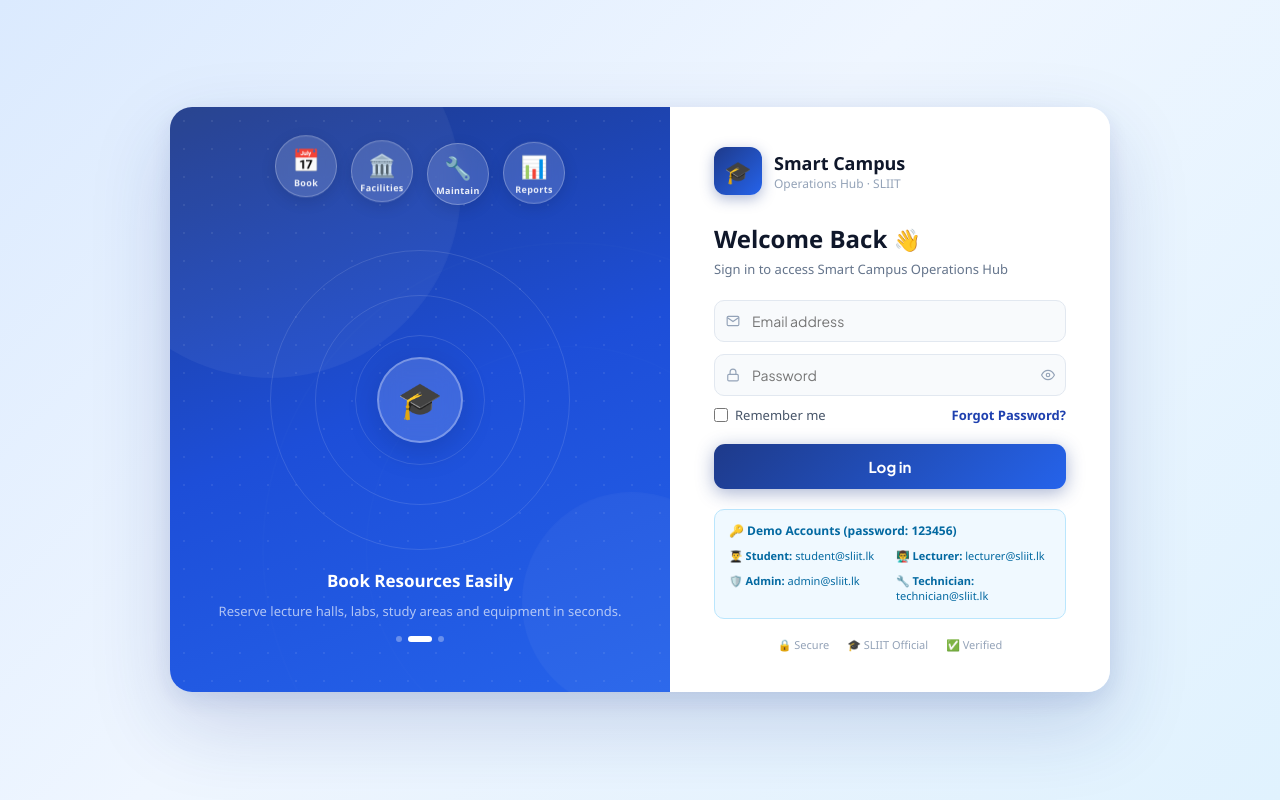
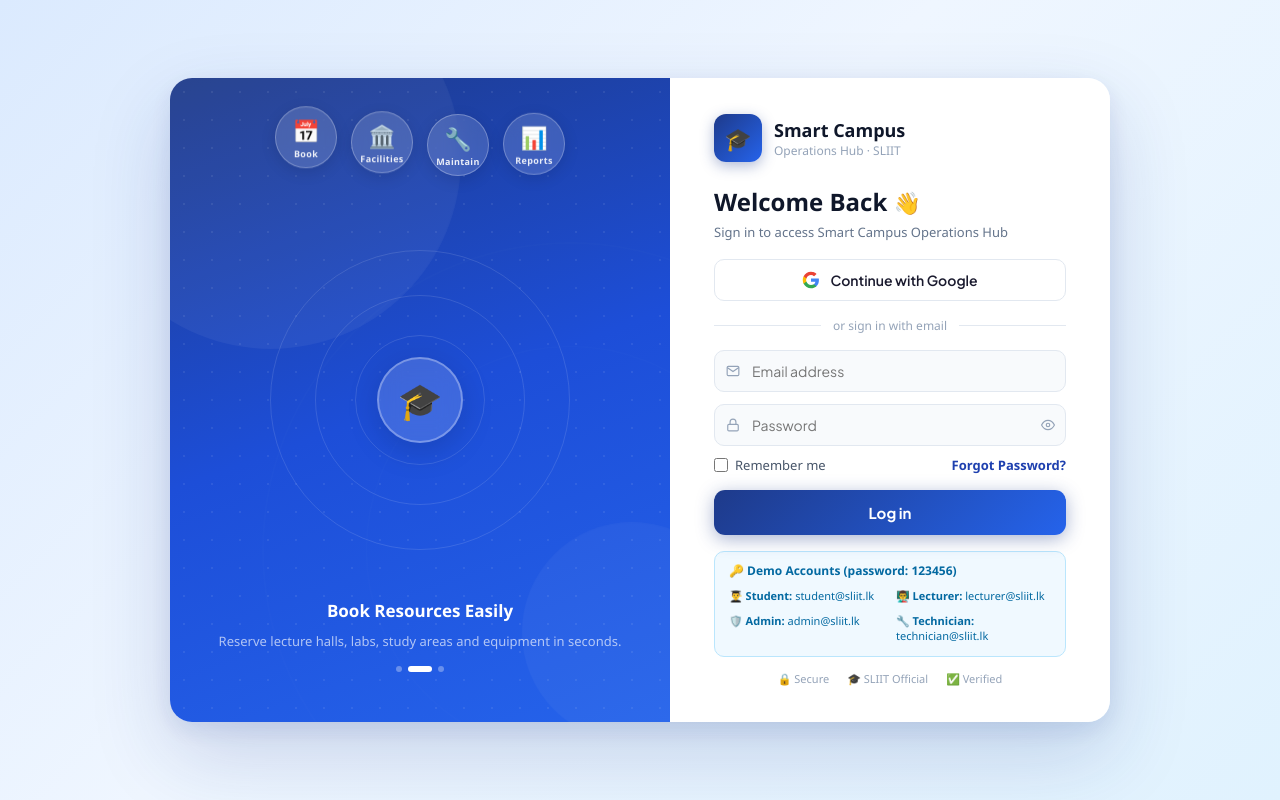
Before and after one commit to chathumi-Gimali/PAF-Y3S2-Smart_Campus_Project, a React (Vite) app in the folder Booking-Frontend/: page / in a window 1280 px wide. Built offline with nearby package versions, Linux system fonts and the light colour scheme.

Commit message:
feat: add Google OAuth login button to login page

```diff
--- a/Booking-Frontend/src/pages/Login.jsx
+++ b/Booking-Frontend/src/pages/Login.jsx
@@ -16,7 +16,6 @@
     { title: "Track & Manage Incidents", desc: "Report and track maintenance issues with real-time status updates." },
   ];
 
-  // Demo accounts for each role
   const ACCOUNTS = {
     "student@sliit.lk":     { password: "123456", role: "STUDENT",    name: "John Student" },
     "lecturer@sliit.lk":    { password: "123456", role: "LECTURER",   name: "Dr. Smith" },
@@ -79,6 +78,10 @@
     }, 800);
   };
 
+  const handleGoogleLogin = () => {
+    window.location.href = "http://localhost:8081/oauth2/authorization/google";
+  };
+
   return (
     <div style={s.page}>
       <style>{`
@@ -102,6 +105,8 @@
         .sc-btn:disabled { opacity:0.7; cursor:not-allowed; }
         .sc-dot { cursor:pointer; }
         .check-anim { animation:checkPop 0.3s cubic-bezier(0.34,1.56,0.64,1) both; }
+        .google-btn { transition:all 0.2s ease !important; }
+        .google-btn:hover { transform:translateY(-1px) !important; box-shadow:0 4px 16px rgba(0,0,0,0.12) !important; border-color:#c5d2f6 !important; }
       `}</style>
 
       <div style={s.pageBg} />
@@ -118,19 +123,16 @@
           <div style={{ position:"absolute", width:220, height:220, borderRadius:"50%", background:"rgba(255,255,255,0.04)", bottom:-30, right:-60, animation:"orbDrift 10s ease-in-out infinite reverse" }} />
           <div style={{ position:"absolute", inset:0, backgroundImage:"radial-gradient(rgba(255,255,255,0.08) 1px, transparent 1px)", backgroundSize:"28px 28px", zIndex:0 }} />
 
-          {/* Rings */}
           {[300,210,130].map(size => (
             <div key={size} style={{ position:"absolute", width:size, height:size, borderRadius:"50%", border:"1px solid rgba(255,255,255,0.12)", top:"50%", left:"50%", transform:"translate(-50%,-50%)" }} />
           ))}
           <div style={{ position:"absolute", width:300, height:300, borderRadius:"50%", border:"1.5px solid rgba(255,255,255,0.15)", top:"50%", left:"50%", transform:"translate(-50%,-50%)", animation:"ripple 3.5s ease-out infinite" }} />
           <div style={{ position:"absolute", width:300, height:300, borderRadius:"50%", border:"1.5px solid rgba(255,255,255,0.08)", top:"50%", left:"50%", transform:"translate(-50%,-50%)", animation:"ripple 3.5s ease-out 1.4s infinite" }} />
 
-          {/* Center badge */}
           <div style={{ position:"absolute", top:"50%", left:"50%", transform:"translate(-50%,-50%)", width:86, height:86, borderRadius:"50%", background:"rgba(255,255,255,0.15)", border:"2px solid rgba(255,255,255,0.3)", backdropFilter:"blur(12px)", display:"flex", alignItems:"center", justifyContent:"center", zIndex:3, boxShadow:"0 8px 32px rgba(0,0,0,0.15)" }}>
             <span style={{ fontSize:36 }}>🎓</span>
           </div>
 
-          {/* Top bubbles */}
           <div style={{ display:"flex", gap:14, justifyContent:"center", zIndex:4, position:"relative", width:"100%", paddingTop:8 }}>
             {[{emoji:"📅",label:"Book"},{emoji:"🏛️",label:"Facilities"},{emoji:"🔧",label:"Maintain"},{emoji:"📊",label:"Reports"}].map((b,i) => (
               <div key={i} style={{ width:62, height:62, borderRadius:"50%", background:"rgba(255,255,255,0.15)", border:"1.5px solid rgba(255,255,255,0.28)", backdropFilter:"blur(10px)", display:"flex", flexDirection:"column", alignItems:"center", justifyContent:"center", gap:2, animation:`iconBob ${3.8+i*0.5}s ease-in-out infinite`, animationDelay:`${i*0.3}s`, boxShadow:"0 4px 16px rgba(0,0,0,0.12)" }}>
@@ -142,7 +144,6 @@
 
           <div style={{ flex:1 }} />
 
-          {/* Slide text */}
           <div style={{ width:"100%", zIndex:3, position:"relative", paddingBottom:8 }}>
             <div key={slide} style={{ textAlign:"center", padding:"0 20px", marginBottom:14, animation:"textFade 0.4s ease both" }}>
               <h2 style={{ fontSize:17, fontWeight:800, color:"#fff", marginBottom:7, lineHeight:1.4 }}>{slides[slide].title}</h2>
@@ -159,7 +160,7 @@
         {/* ══ RIGHT PANEL ══ */}
         <div style={s.formSide}>
           {/* Logo */}
-          <div style={{ display:"flex", alignItems:"center", gap:12, marginBottom:28 }}>
+          <div style={{ display:"flex", alignItems:"center", gap:12, marginBottom:24 }}>
             <div style={{ width:48, height:48, borderRadius:12, background:"linear-gradient(135deg,#1e3a8a,#2563eb)", display:"flex", alignItems:"center", justifyContent:"center", fontSize:22, boxShadow:"0 4px 14px rgba(30,58,138,0.35)" }}>🎓</div>
             <div>
               <div style={{ fontWeight:800, fontSize:18, color:"#0f172a" }}>Smart Campus</div>
@@ -173,6 +174,28 @@
           {serverError && (
             <div style={{ ...s.errBox, animation:"shake 0.4s ease" }}>⚠ {serverError}</div>
           )}
+
+          {/* ✅ Google OAuth Button */}
+          <button
+            className="google-btn"
+            onClick={handleGoogleLogin}
+            style={s.googleBtn}
+          >
+            <svg width="18" height="18" viewBox="0 0 24 24" style={{ flexShrink:0 }}>
+              <path fill="#4285F4" d="M22.56 12.25c0-.78-.07-1.53-.2-2.25H12v4.26h5.92c-.26 1.37-1.04 2.53-2.21 3.31v2.77h3.57c2.08-1.92 3.28-4.74 3.28-8.09z"/>
+              <path fill="#34A853" d="M12 23c2.97 0 5.46-.98 7.28-2.66l-3.57-2.77c-.98.66-2.23 1.06-3.71 1.06-2.86 0-5.29-1.93-6.16-4.53H2.18v2.84C3.99 20.53 7.7 23 12 23z"/>
+              <path fill="#FBBC05" d="M5.84 14.09c-.22-.66-.35-1.36-.35-2.09s.13-1.43.35-2.09V7.07H2.18C1.43 8.55 1 10.22 1 12s.43 3.45 1.18 4.93l2.85-2.22.81-.62z"/>
+              <path fill="#EA4335" d="M12 5.38c1.62 0 3.06.56 4.21 1.64l3.15-3.15C17.45 2.09 14.97 1 12 1 7.7 1 3.99 3.47 2.18 7.07l3.66 2.84c.87-2.6 3.3-4.53 6.16-4.53z"/>
+            </svg>
+            Continue with Google
+          </button>
+
+          {/* Divider */}
+          <div style={{ display:"flex", alignItems:"center", gap:12, marginBottom:16 }}>
+            <div style={{ flex:1, height:"1px", background:"#e2e8f0" }} />
+            <span style={{ fontSize:12, color:"#94a3b8", fontWeight:500 }}>or sign in with email</span>
+            <div style={{ flex:1, height:"1px", background:"#e2e8f0" }} />
+          </div>
 
           <form onSubmit={handleSubmit} noValidate>
             {/* Email */}
@@ -211,7 +234,7 @@
             </div>
 
             {/* Remember + Forgot */}
-            <div style={{ display:"flex", alignItems:"center", justifyContent:"space-between", marginBottom:20 }}>
+            <div style={{ display:"flex", alignItems:"center", justifyContent:"space-between", marginBottom:16 }}>
               <label style={{ display:"flex", alignItems:"center", gap:7, fontSize:13, color:"#475569", cursor:"pointer", userSelect:"none" }}>
                 <input type="checkbox" style={{ accentColor:"#1e3a8a", width:14, height:14, cursor:"pointer" }} />
                 Remember me
@@ -228,16 +251,17 @@
           </form>
 
           {/* Demo hint */}
-          <div style={{ marginTop:20, padding:"12px 14px", background:"#f0f9ff", borderRadius:10, border:"1px solid #bae6fd" }}>
+          <div style={{ marginTop:16, padding:"10px 14px", background:"#f0f9ff", borderRadius:10, border:"1px solid #bae6fd" }}>
             <div style={{ fontSize:12, fontWeight:700, color:"#0369a1", marginBottom:6 }}>🔑 Demo Accounts (password: 123456)</div>
             <div style={{ display:"grid", gridTemplateColumns:"1fr 1fr", gap:"4px 12px" }}>
               {[
-                { role:"👨‍🎓 Student",    email:"student@sliit.lk" },
-                { role:"👨‍🏫 Lecturer",   email:"lecturer@sliit.lk" },
-                { role:"🛡️ Admin",       email:"admin@sliit.lk" },
+                { role:"👨‍🎓 Student",   email:"student@sliit.lk" },
+                { role:"👨‍🏫 Lecturer",  email:"lecturer@sliit.lk" },
+                { role:"🛡️ Admin",      email:"admin@sliit.lk" },
                 { role:"🔧 Technician", email:"technician@sliit.lk" },
               ].map(a => (
-                <div key={a.email} onClick={() => { setForm({ email: a.email, password:"123456" }); setTouched({}); setErrors({}); }}
+                <div key={a.email}
+                  onClick={() => { setForm({ email: a.email, password:"123456" }); setTouched({}); setErrors({}); }}
                   style={{ fontSize:11, color:"#0369a1", cursor:"pointer", padding:"3px 0" }}>
                   <span style={{ fontWeight:600 }}>{a.role}:</span> {a.email}
                 </div>
@@ -245,7 +269,7 @@
             </div>
           </div>
 
-          <div style={{ display:"flex", justifyContent:"center", gap:18, marginTop:18 }}>
+          <div style={{ display:"flex", justifyContent:"center", gap:18, marginTop:14 }}>
             {["🔒 Secure","🎓 SLIIT Official","✅ Verified"].map(b => (
               <span key={b} style={{ fontSize:11, color:"#94a3b8", fontWeight:500 }}>{b}</span>
             ))}
@@ -261,10 +285,18 @@
   pageBg: { position:"fixed", inset:0, background:"linear-gradient(135deg, #dbeafe 0%, #eff6ff 45%, #e0f2fe 100%)", zIndex:0 },
   card: { display:"flex", width:"100%", maxWidth:940, minHeight:580, borderRadius:22, overflow:"hidden", boxShadow:"0 32px 80px rgba(30,58,138,0.18), 0 8px 24px rgba(30,58,138,0.1)", position:"relative", zIndex:1 },
   illustSide: { flex:1, background:"linear-gradient(160deg, #1e3a8a 0%, #1d4ed8 50%, #2563eb 100%)", display:"flex", flexDirection:"column", alignItems:"center", justifyContent:"space-between", padding:"28px 24px", position:"relative", overflow:"hidden" },
-  formSide: { flex:"0 0 440px", background:"#fff", padding:"40px 44px", display:"flex", flexDirection:"column", justifyContent:"center", overflowY:"auto" },
+  formSide: { flex:"0 0 440px", background:"#fff", padding:"36px 44px", display:"flex", flexDirection:"column", justifyContent:"center", overflowY:"auto" },
   formTitle: { fontSize:24, fontWeight:800, color:"#0f172a", lineHeight:1.3, marginBottom:6 },
-  formSub: { fontSize:13, color:"#64748b", marginBottom:22 },
+  formSub: { fontSize:13, color:"#64748b", marginBottom:18 },
   errBox: { background:"#fef2f2", border:"1px solid #fecaca", color:"#dc2626", padding:"9px 13px", borderRadius:9, fontSize:13, marginBottom:12 },
+  googleBtn: {
+    width:"100%", padding:"11px 16px", border:"1.5px solid #e2e8f0",
+    borderRadius:10, background:"white",
+    display:"flex", alignItems:"center", justifyContent:"center",
+    gap:10, fontSize:14, fontWeight:600, cursor:"pointer",
+    marginBottom:16, color:"#1a1a2e",
+    fontFamily:"'Plus Jakarta Sans', sans-serif",
+  },
   icoWrap: { position:"absolute", left:12, top:"50%", transform:"translateY(-50%)", pointerEvents:"none", color:"#94a3b8", display:"flex" },
   inp: { width:"100%", padding:"11px 12px 11px 37px", fontSize:14, border:"1.5px solid #e2e8f0", borderRadius:10, background:"#f8fafc", color:"#0f172a", fontFamily:"'Plus Jakarta Sans', sans-serif" },
   checkMark: { position:"absolute", right:12, top:"50%", transform:"translateY(-50%)", color:"#22c55e", fontWeight:700 },
```
